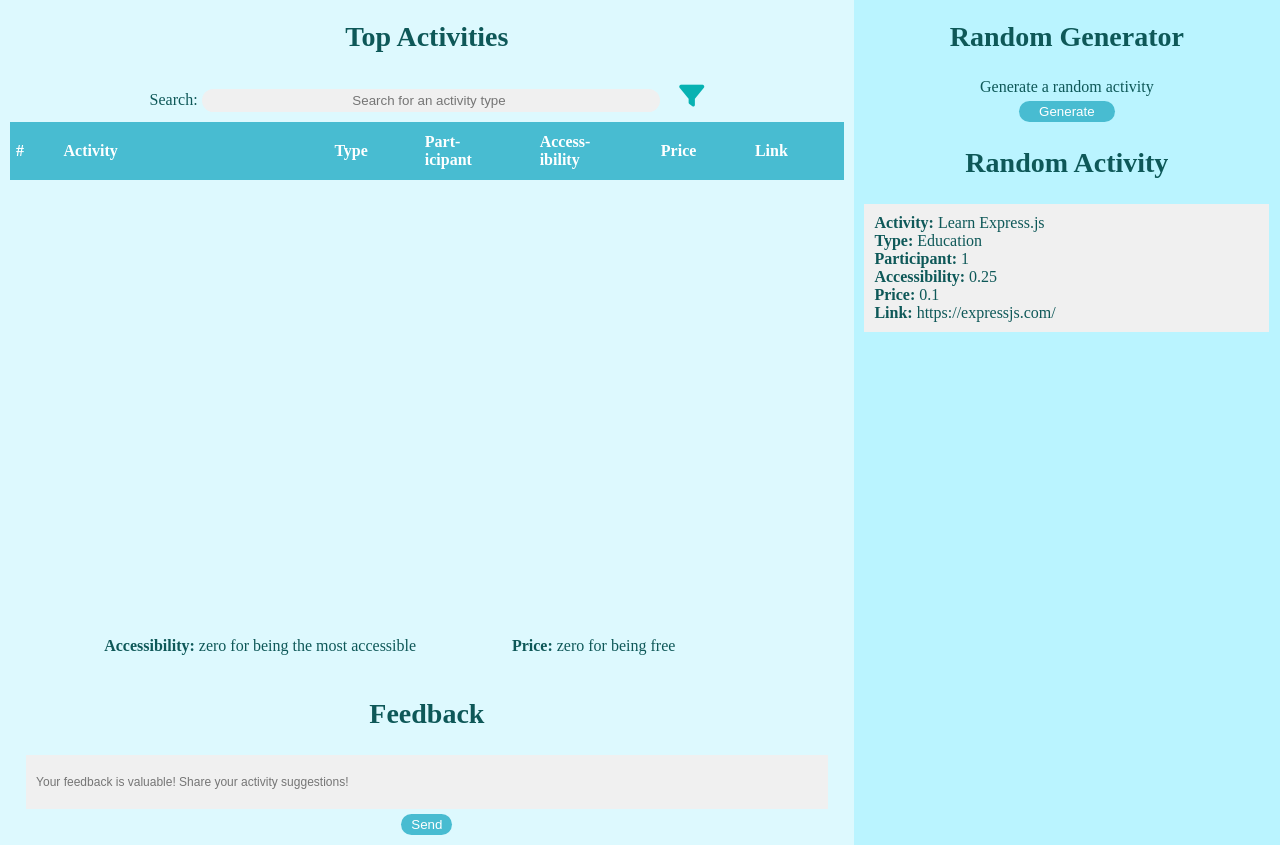
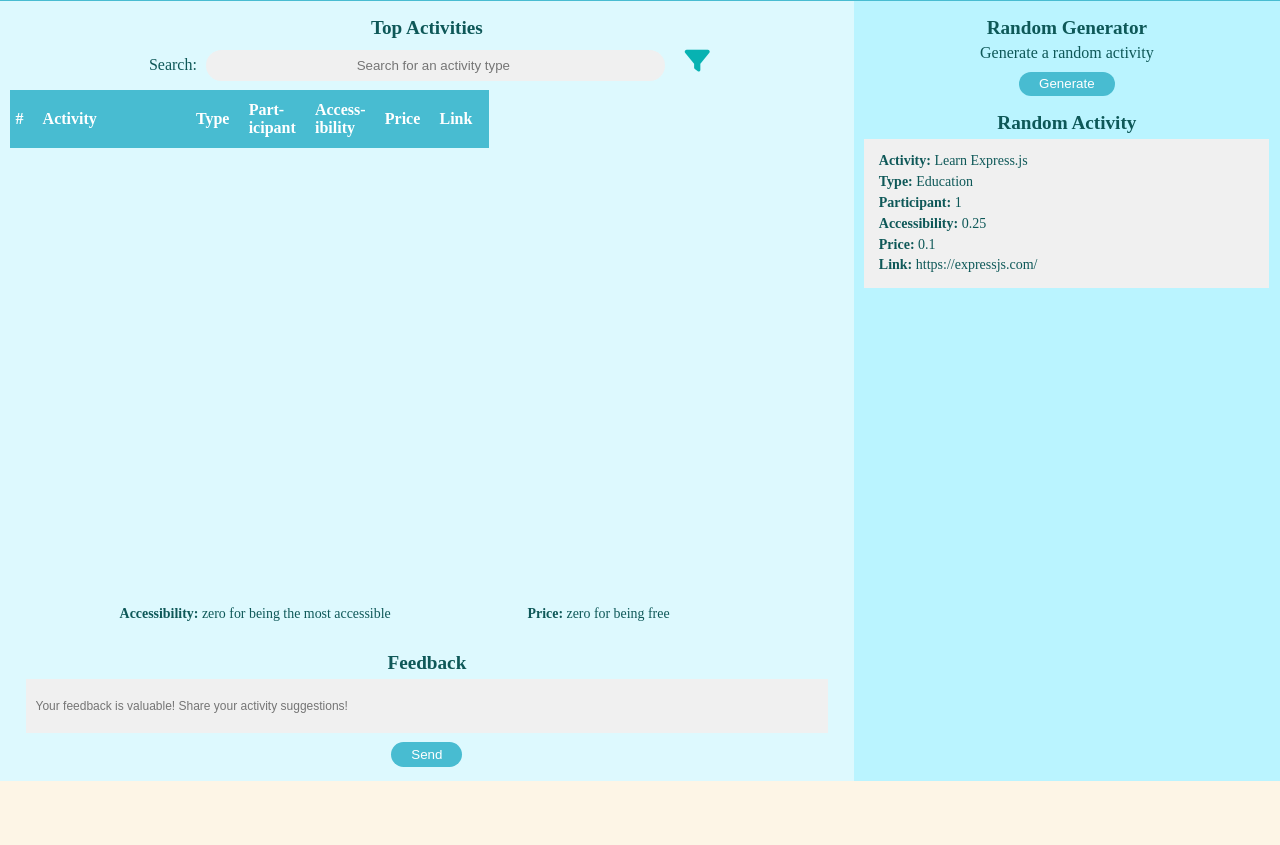
Before and after one commit to vorleakyek/BoredNoMore, a website: page index.html in a window 1280 px wide. Shown: the part 74-919 px from the top of the page. After the commit the page ends 855 px from the top, so only its background shows below. Drawn offline with Linux system fonts and the light colour scheme; no server answers.

Commit message:
Changed 'px' to 'rem' and removed some css properties that are not needed.

```diff
--- a/css/layout.css
+++ b/css/layout.css
@@ -1,5 +1,5 @@
 .container {
-  max-width: 1900px;
+  max-width: 1300px;
   margin: 0 auto;
 }
 
@@ -24,20 +24,6 @@
   width: 50%;
 }
 
-.title {
-  font-size: 18px;
-  color: #0e5858;
-  text-align: center;
-  margin: 5px;
-}
-
-.table-wrapper {
-  overflow-x: auto;
-  max-width: 100%;
-  height: 300px;
-  margin: 10px;
-}
-
 @media screen and (max-width: 844px) {
   .column-two-third,
   .column-one-third {
@@ -54,16 +40,7 @@
     width: 40%;
   }
 
-  .table-wrapper {
-    height: 500px;
-  }
-
-  p {
-    font-size: 16px;
-  }
-
-  .title {
-    font-size: 28px;
-    padding: 20px;
+  div.table-wrapper {
+    height: 31rem;
   }
 }
--- a/css/styles.css
+++ b/css/styles.css
@@ -1,49 +1,73 @@
+/* General */
 body {
-  width: 100%;
-  height: 100%;
   color: #0e5858;
+  background-color: #fdf5e6;
+}
+
+p {
+  margin: 0.3rem;
+}
+
+button {
+  display: flex;
+  justify-content: center;
+  margin: 0.6rem auto;
+  background-color: #48bcd1;
+  color: white;
+  border-radius: 1.56rem;
+  padding: 0.3rem 1.25rem;
+  border: none;
+}
+
+th {
+  padding: 0.6rem 1rem 0.6rem 0.2rem;
+  text-align: justify;
+}
+
+.bg-1 {
+  background-color: #48bcd1;
+}
+
+.bg-2 {
   background-color: #ddf9fe;
+}
+
+.title {
+  font-size: 1.2rem;
+  text-align: center;
+  margin: 1rem 0.3rem 0.3rem;
+}
+
+.bold {
+  font-weight: bold;
 }
 
 /* Page header */
 .heading {
-  font-size: 22px;
+  font-size: 1.5rem;
   color: white;
   text-align: center;
-  padding-top: 15px;
-}
-
-.page-header {
-  background-color: #48bcd1;
+  padding-top: 1rem;
 }
 
 /* Top Activities Section */
-.top-activity {
-  background-color: #ddf9fe;
-  padding-bottom: 10px;
-}
-
-/* Table Styles */
-p {
-  margin: 0;
-}
-
-th {
-  padding: 10px 15px 10px 2px;
-  text-align: justify;
+td,
+.num-column,
+.num-cell {
+  padding-left: 0.3rem;
 }
 
 .table-header {
   background-color: #48bcd1;
   color: white;
   text-align: center;
-  border: 1px #48bcd1 solid;
+  border: 0.06rem #48bcd1 solid;
 }
 
-td,
-.num-column,
-.num-cell {
-  padding-left: 5px;
+.table-wrapper {
+  overflow-x: auto;
+  height: 18rem;
+  margin: 0.6rem;
 }
 
 .type-cell {
@@ -51,40 +75,32 @@ td,
 }
 
 .participant-cell {
-  padding-left: 10px;
+  padding-left: 0.6rem;
 }
 
 .activity-column {
-  padding-right: 95px;
+  padding-right: 6rem;
 }
 
 .activity-table {
-  width: 100%;
   border-collapse: collapse;
 }
 
 .table-body {
   background-color: white;
-  color: #0e5858;
 }
 
 .border {
-  border: 1px #48bcd1 solid;
+  border: 0.06rem #48bcd1 solid;
   border-top: none;
 }
 
 .notes {
-  padding: 5px 10px;
-  color: #0e5858;
-  font-size: 14px;
+  padding: 0.3rem 0.6rem;
+  font-size: 0.87rem;
   margin: 0 auto;
   justify-content: center;
   text-align: center;
-}
-
-.notes > p {
-  margin-top: 0;
-  margin-bottom: 3px;
 }
 
 /* Random Generator Styles */
@@ -92,35 +108,17 @@ td,
   background-color: #baf4ff;
 }
 
-button {
-  display: flex;
-  justify-content: center;
-  margin: 5px auto;
-}
-
-.btn-generate {
-  background-color: #48bcd1;
-  color: white;
-  border-radius: 25px;
-  padding: 3px 20px;
-  border: none;
-}
-
 .random-activity-output {
   width: 95%;
   background-color: #f0f0f0;
-  margin: 3px auto 10px;
-  font-size: 14px;
-  padding: 10px;
-}
-
-.bold {
-  font-weight: bold;
+  margin: 0.2rem auto 0.6rem;
+  font-size: 0.875rem;
+  padding: 0.6rem;
 }
 
 /* Search and filter */
 .search-area {
-  margin: 10px;
+  margin: 0.6rem;
   text-align: center;
 }
 
@@ -135,11 +133,11 @@ button {
 .search-input {
   display: inline;
   border: none;
-  border-radius: 35px;
+  border-radius: 2.1rem;
   width: 55%;
-  height: 23px;
   background-color: #f0f0f0;
   text-align: center;
+  padding: 0.5rem;
 }
 
 .filter {
@@ -148,37 +146,25 @@ button {
 
 i {
   color: #07b2b2;
-  font-size: 25px;
-  margin-left: 15px;
+  font-size: 1.56rem;
+  margin-left: 1rem;
 }
 
 /* Feedback */
 .feedback {
   background-color: #ddf9fe;
-  padding: 5px;
-}
-
-.feedback-title {
-  margin: 0;
+  padding: 0.3rem;
 }
 
 .feedback-input {
   display: flex;
   justify-content: center;
-  font-size: 12px;
+  font-size: 0.75rem;
   width: 95%;
-  margin: 5px auto;
+  margin: 0.3rem auto;
   background-color: #f0f0f0;
   border: none;
-  padding: 20px 10px;
-}
-
-.btn-send {
-  background-color: #48bcd1;
-  color: white;
-  border-radius: 25px;
-  padding: 3px 10px;
-  border: none;
+  padding: 1.25rem 0.6rem;
 }
 
 .feedback-wrapper {
--- a/index.html
+++ b/index.html
@@ -14,7 +14,7 @@
 </head>
 <body>
   <header>
-    <div class="container page-header flex">
+    <div class="container bg-1 flex">
       <div class="column-full">
         <h1 class="heading">BoreNoMore</h1>
       </div>
@@ -22,7 +22,7 @@
   </header>
   <main class="container">
     <div class="flex">
-      <div class="top-activity column-two-third">
+      <div class="top-activity bg-2 column-two-third">
         <h2 class="title">Top Activities</h2>
         <div class="search-area">
           <p class="inline">Search:</p>
@@ -59,7 +59,7 @@
       <div class="random-generator column-one-third">
         <h2 class="title">Random Generator</h2>
         <p class="center">Generate a random activity</p>
-        <button class="btn-generate">Generate</button>
+        <button>Generate</button>
         <h3 class="title">Random Activity</h3>
         <div class="random-activity-output">
           <p><span class="bold">Activity: </span><span>Learn Express.js</span></p>
@@ -73,9 +73,9 @@
     </div>
     <div class="feedback-wrapper">
       <div class="feedback column-two-third">
-        <h3 class="title feedback-title">Feedback</h3>
+        <h3 class="title">Feedback</h3>
         <input class="feedback-input" type="text" placeholder="Your feedback is valuable! Share your activity suggestions!">
-        <button class="btn-send">Send</button>
+        <button>Send</button>
       </div>
     </div>
   </main>
```
